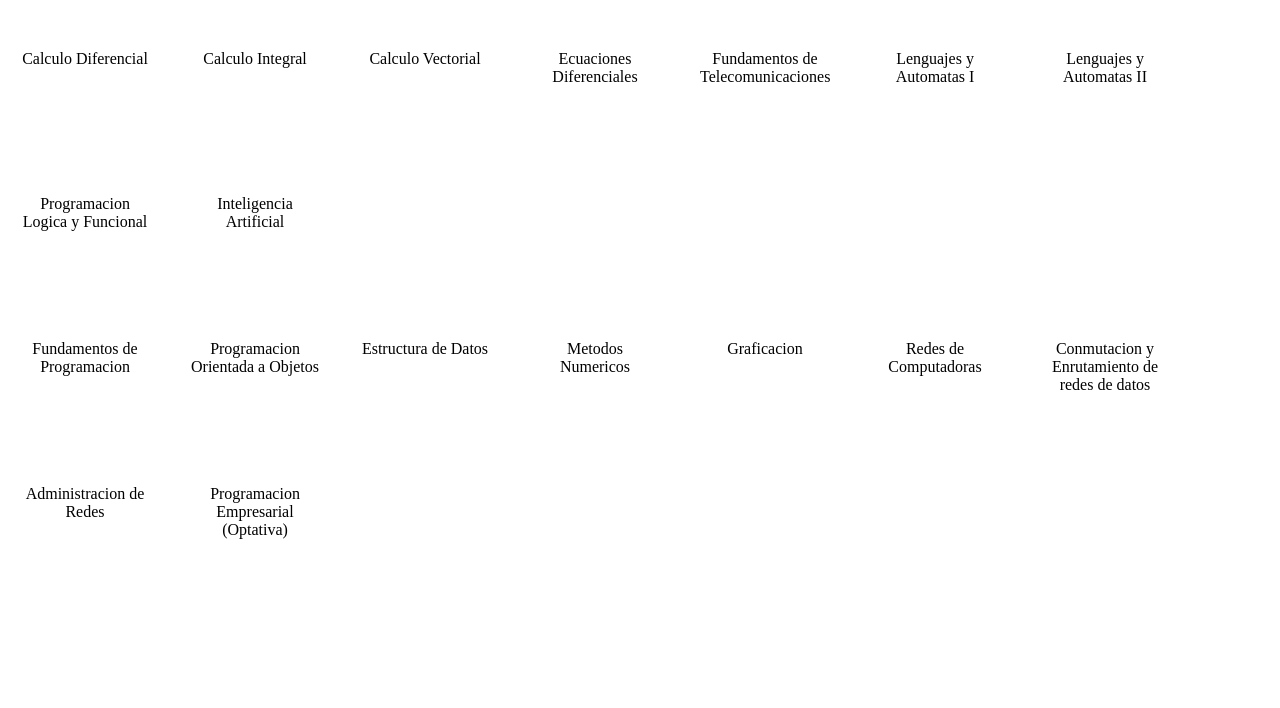
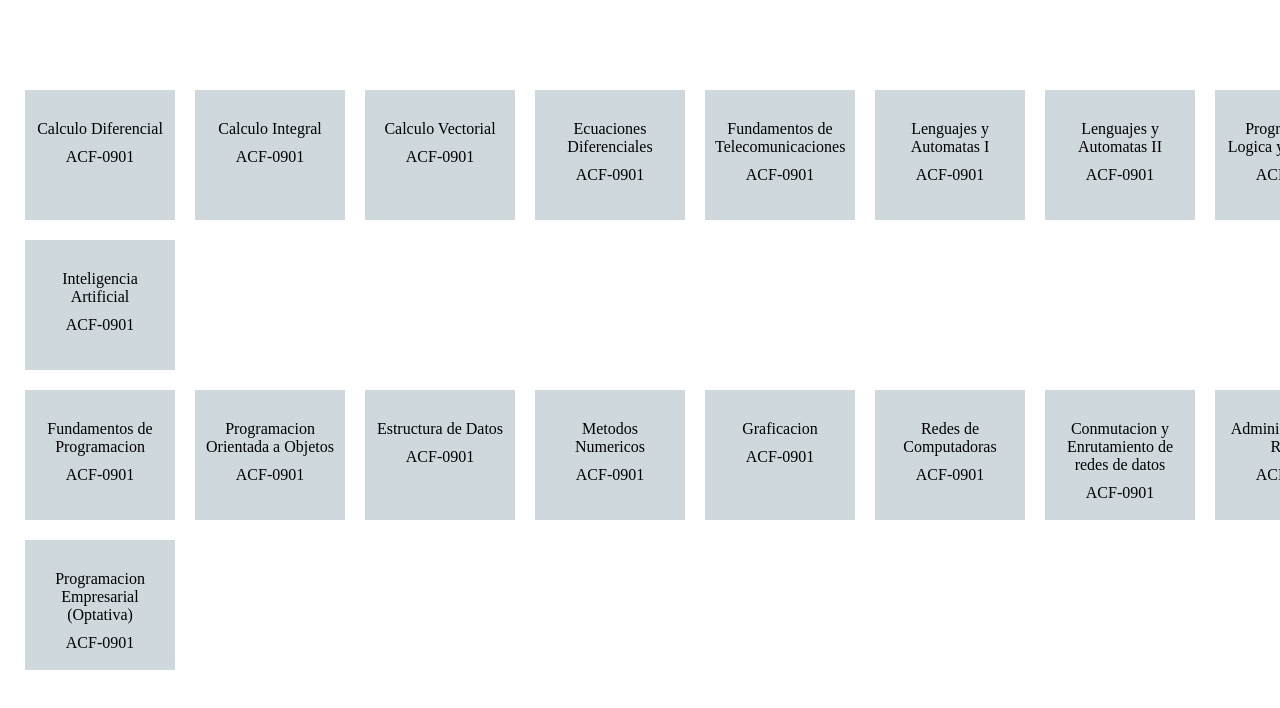
Before and after one commit to franciscogonzalez91/kardexdinamico, a plain HTML site: page index.html in a window 1280 px wide. Drawn offline with Linux system fonts and the light colour scheme.

Commit message:
se le dio un poco mas de estilo basico

```diff
--- a/css/index.css
+++ b/css/index.css
@@ -3,14 +3,38 @@
 	padding: 0;
 }
 
-body{
+html, body{
+	height: 100%;
+}
+
+html, body, header, main, footer{
 	width: 100%;
 }
 
+body{
+	height: 100%;
+}
+
+header, footer{
+	height: 10%;
+}
+
+main{
+	height: 80%;
+	margin: 0 15px;
+	overflow-x: auto;
+}
+
 div{
-	float: left;
+
+}
+
+.principal{
+
 }
 
 .krdxRow{
-	width: 100%;
+	width: 114%;
+	float: left;
+	overflow-x: auto;
 }
--- a/css/kardex.css
+++ b/css/kardex.css
@@ -1,11 +1,17 @@
 .krdxMateria{
 	width: 130px;
-	height: 85px;
+	height: 70px;
 	margin: 10px;
-	padding: 40px 10px 0 10px;
+	padding: 30px 10px 30px 10px;
+	background-color: #CFD8DC;
 	text-align: center;
+	float: left;
 }
 
 .krdxMateria:hover{
 	background-color: #d50000;
 }
+
+.krdxMateriaSerial{
+	margin-top: 10px;
+}
--- a/index.html
+++ b/index.html
@@ -12,29 +12,29 @@
 			<ul></ul>
 		</nav>
 	</header>
-	<main>
-		<section id="">
+	<main id="principal">
+		<section>
 			<div class="krdxRow">
-				<div class="krdxMateria">Calculo Diferencial</div>
-				<div class="krdxMateria">Calculo Integral</div>
-				<div class="krdxMateria">Calculo Vectorial</div>
-				<div class="krdxMateria">Ecuaciones Diferenciales</div>
-				<div class="krdxMateria">Fundamentos de Telecomunicaciones</div>
-				<div class="krdxMateria">Lenguajes y Automatas I</div>
-				<div class="krdxMateria">Lenguajes y Automatas II</div>
-				<div class="krdxMateria">Programacion Logica y Funcional</div>
-				<div class="krdxMateria">Inteligencia Artificial</div>
+				<div class="krdxMateria">Calculo Diferencial <div class="krdxMateriaSerial">ACF-0901</div> </div>
+				<div class="krdxMateria">Calculo Integral <div class="krdxMateriaSerial">ACF-0901</div></div>
+				<div class="krdxMateria">Calculo Vectorial <div class="krdxMateriaSerial">ACF-0901</div></div>
+				<div class="krdxMateria">Ecuaciones Diferenciales <div class="krdxMateriaSerial">ACF-0901</div></div>
+				<div class="krdxMateria">Fundamentos de Telecomunicaciones <div class="krdxMateriaSerial">ACF-0901</div></div>
+				<div class="krdxMateria">Lenguajes y Automatas I <div class="krdxMateriaSerial">ACF-0901</div></div>
+				<div class="krdxMateria">Lenguajes y Automatas II <div class="krdxMateriaSerial">ACF-0901</div></div>
+				<div class="krdxMateria">Programacion Logica y Funcional <div class="krdxMateriaSerial">ACF-0901</div></div>
+				<div class="krdxMateria">Inteligencia Artificial  <div class="krdxMateriaSerial">ACF-0901</div></div>
 			</div>
 			<div class="krdxRow">
-				<div class="krdxMateria">Fundamentos de Programacion</div>
-				<div class="krdxMateria">Programacion Orientada a Objetos</div>
-				<div class="krdxMateria">Estructura de Datos</div>
-				<div class="krdxMateria">Metodos Numericos</div>
-				<div class="krdxMateria">Graficacion</div>
-				<div class="krdxMateria">Redes de Computadoras</div>
-				<div class="krdxMateria">Conmutacion y Enrutamiento de redes de datos</div>
-				<div class="krdxMateria">Administracion de Redes</div>
-				<div class="krdxMateria">Programacion Empresarial (Optativa)</div>
+				<div class="krdxMateria">Fundamentos de Programacion <div class="krdxMateriaSerial">ACF-0901</div></div>
+				<div class="krdxMateria">Programacion Orientada a Objetos <div class="krdxMateriaSerial">ACF-0901</div></div>
+				<div class="krdxMateria">Estructura de Datos <div class="krdxMateriaSerial">ACF-0901</div></div>
+				<div class="krdxMateria">Metodos Numericos <div class="krdxMateriaSerial">ACF-0901</div></div>
+				<div class="krdxMateria">Graficacion <div class="krdxMateriaSerial">ACF-0901</div></div>
+				<div class="krdxMateria">Redes de Computadoras <div class="krdxMateriaSerial">ACF-0901</div></div>
+				<div class="krdxMateria">Conmutacion y Enrutamiento de redes de datos <div class="krdxMateriaSerial">ACF-0901</div></div>
+				<div class="krdxMateria">Administracion de Redes <div class="krdxMateriaSerial">ACF-0901</div></div>
+				<div class="krdxMateria">Programacion Empresarial (Optativa) <div class="krdxMateriaSerial">ACF-0901</div></div>
 			</div>
 		</section>
 	</main>
```
